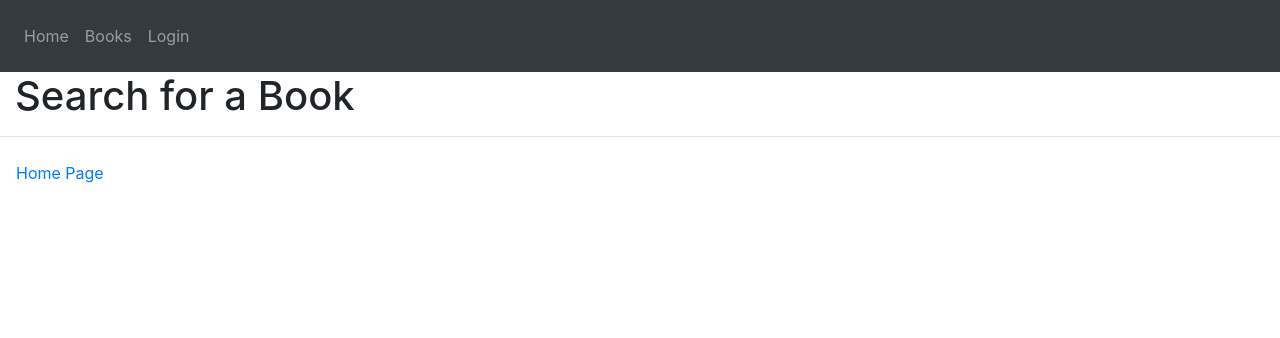
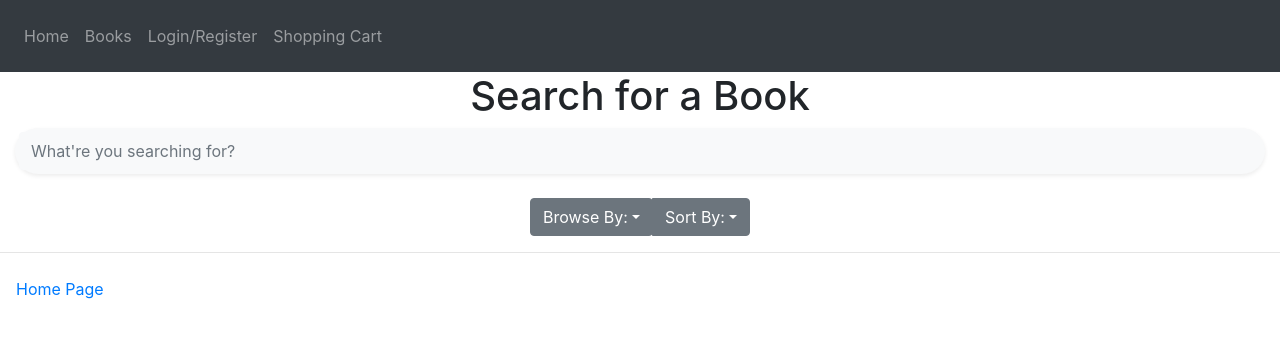
Before and after one commit to CEN4010-Group-4/GeekText-project, a Django app: template apps/bookstore/templates/bookstore/books.html in a window 1280 px wide. Shown: the top 338 px of the page. Run offline with Django 3.2, Linux system fonts and the light colour scheme; the template is opened without the code that fills it, so the values that code supplies are empty; some libraries are stand-ins or nearby versions.

Commit message:
Changes to Home and Books pages

```diff
--- a/apps/bookstore/templates/bookstore/books.html
+++ b/apps/bookstore/templates/bookstore/books.html
@@ -5,8 +5,39 @@
 {% block content %}
 
 
-<h1>Search for a Book</h1>
+<h1 style="text-align: center;">Search for a Book</h1>
 
+<form action="">
+    <div class="p-1 bg-light rounded rounded-pill shadow-sm mb-4">
+      <div class="input-group">
+        <input type="search" placeholder="What're you searching for?" aria-describedby="button-addon1" class="form-control border-0 bg-light">
+        <div class="input-group-append">
+          <button id="button-addon1" type="submit" class="btn btn-link text-primary"><i class="fa fa-search"></i></button>
+        </div>
+      </div>
+    </div>
+  </form>
+
+  <div style="text-align: center;">
+  <div class="btn-group">
+    <button type="button" class="btn btn-secondary dropdown-toggle" data-toggle="dropdown">Browse By:</button>
+    <div class="dropdown-menu">
+        <a class="dropdown-item">Genre</a>
+        <a class="dropdown-item">Top Sellers</a>
+        <a class="dropdown-item">Book Rating</a>
+    </div>
+    <div class="btn-group">
+        <button type="button" class="btn btn-secondary dropdown-toggle" data-toggle="dropdown">Sort By:</button>
+    <div class="dropdown-menu">
+        <a class="dropdown-item">Title</a>
+        <a class="dropdown-item">Author</a>
+        <a class="dropdown-item">Price</a>
+        <a class="dropdown-item">Book Rating</a>
+        <a class="dropdown-item">Release Date</a>
+    </div>
+    </div>
+    </div>
+  </div>
 
 
 {% endblock content %}
--- a/apps/bookstore/templates/bookstore/navbar.html
+++ b/apps/bookstore/templates/bookstore/navbar.html
@@ -17,7 +17,8 @@
     <ul class="navbar-nav">
         <a class="nav-item nav-link" href="{% url 'home' %}">Home</a>
         <a class="nav-item nav-link" href="{% url 'books' %}">Books</a>
-        <a class="nav-item nav-link" href="{% url 'login' %}">Login</a>
+        <a class="nav-item nav-link" href="{% url 'login' %}">Login/Register</a>
+        <a class="nav-item nav-link">Shopping Cart</a>
 
           {% if user.is_authenticated %}
           <a class="nav-item nav-link" href="{% url 'profile' %}">Profile</a>
```
Also changed, not shown: apps/bookstore/templates/bookstore/home.html (+7 -2 lines).
